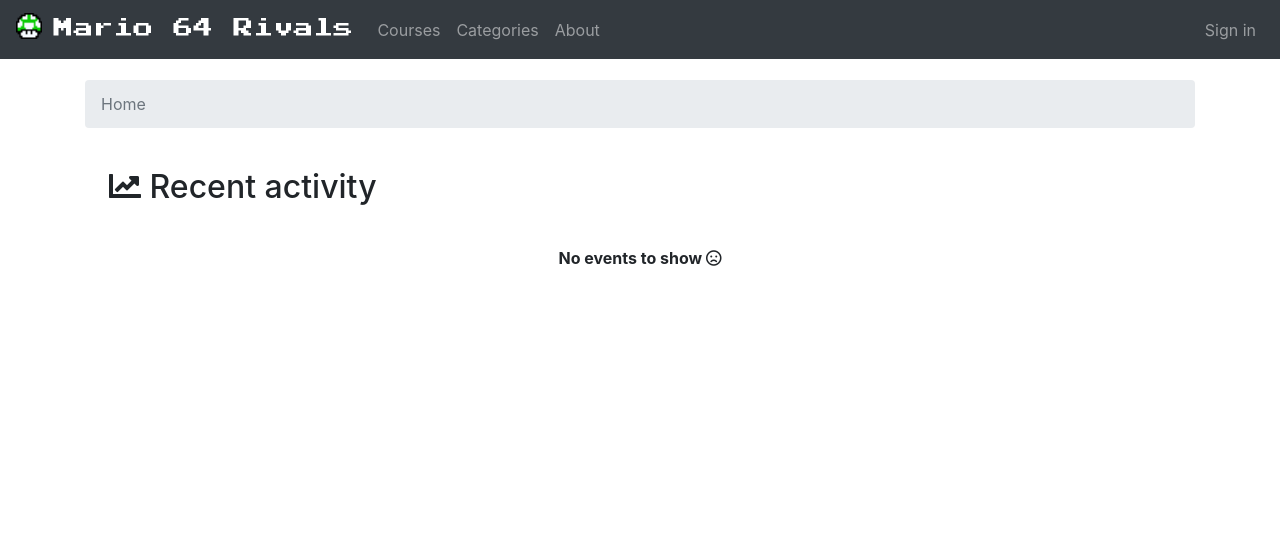
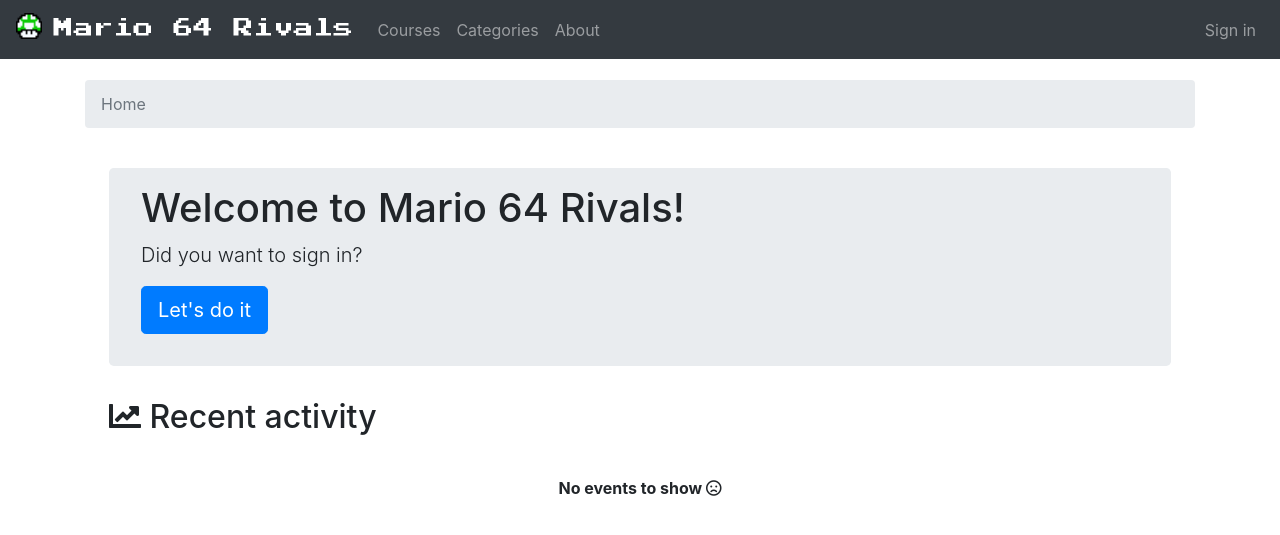
Before and after one commit to mwiens91/mario-64-rivals, a Django app: page / in a window 1280 px wide. Shown: the top 535 px of the page. Run offline with Django 3.2, Linux system fonts and the light colour scheme; data that the repository does not hold is empty; some libraries are stand-ins or nearby versions.

Commit message:
Add welcome message to home page

```diff
--- a/leaderboards/static/leaderboards/css/style.css
+++ b/leaderboards/static/leaderboards/css/style.css
@@ -80,3 +80,9 @@ a.card[disabled] {
 		padding-top: 0.69em;
 	}
 }
+
+@media (max-width: 574px) {
+	.event-text{
+		padding-top: 0.69em;
+	}
+}
--- a/leaderboards/templates/leaderboards/home.html
+++ b/leaderboards/templates/leaderboards/home.html
@@ -5,6 +5,23 @@
 {% endblock %}
 
 {% block content %}
+	{# Display a welcome message #}
+	<div class="jumbotron" style="padding-top: 1em; padding-bottom: 1em">
+		{% if user.is_authenticated %}
+			<h1 class="">Welcome back {{ user.username }}!</h1>
+			<p class="lead">Want to add a new record?</p>
+			<p class="lead">
+				<a class="btn btn-primary btn-lg" href="{% url "record-submit-home" %}" role="button">Let's do it</a>
+			</p>
+		{% else %}
+			<h1 class="">Welcome to Mario 64 Rivals!</h1>
+			<p class="lead">Did you want to sign in?</p>
+			<p class="lead">
+				<a class="btn btn-primary btn-lg" href="{% url "login" %}" role="button">Let's do it</a>
+			</p>
+		{% endif %}
+	</div>
+
 	<h2 style="padding-bottom: 1em"><i class="fa fa-chart-line"></i> Recent activity</h2>
 
 	{% if event_list %}
@@ -17,7 +34,7 @@
 							<img class="rounded img-fluid" src="{{ event.image.url }}">
 						</div>
 						<div class="col">
-							<p class="column-detail-title" style="max-width: 30em">
+							<p class="event-text" style="max-width: 30em">
 								<span class="font-weight-bold"><i class="fa fa-crown"></i> {{ event.datetime|timesince }} ago:</span>
 							 {{ event.text }}!
 							</p>
```
